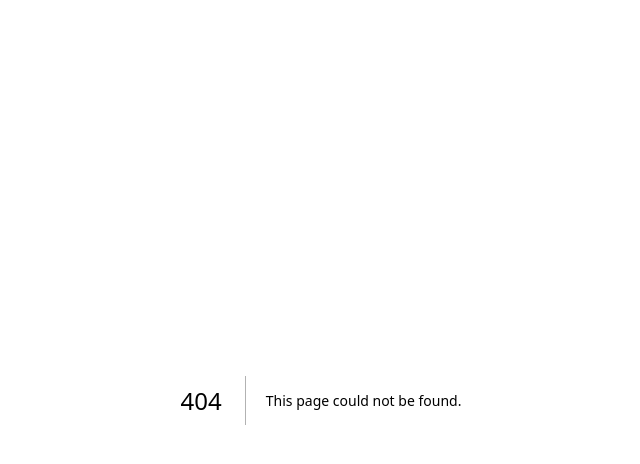
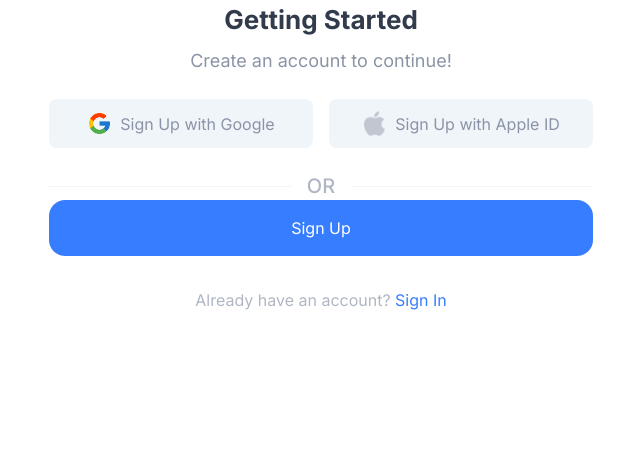
Before and after one commit to tawhidib/anchorblock_task1, a Next.js app: page /sign-up in a window 1280 px wide. Before the commit this address had no page. Shown: the top 464 px of the page, without its empty margins (319-959 px from the left). Built offline with nearby package versions, Linux system fonts and the light colour scheme.

Commit message:
feat: Sign Up page create

```diff
--- /dev/null
+++ b/src/pages/sign-up.tsx
@@ -0,0 +1,34 @@
+import React from "react";
+import AuthActionButtons from "./components/AuthActionButtons";
+import FormContainer from "./components/FormContainer";
+import FormHead from "./components/FormHead";
+import TextWithHrLine from "./components/TextWithHrLine";
+
+const SignUp = () => {
+  return (
+    <FormContainer>
+      <FormHead
+        title="Getting Started"
+        subtitle="Create an account to continue!"
+      />
+
+      {/* auth action buttons  */}
+      <AuthActionButtons pageName="Sign Up" />
+
+      <TextWithHrLine text="or" />
+
+      <button
+        className="w-full py-4 bg-blue capitalize text-white rounded-2xl outline-none
+      hover:shadow-lg"
+      >
+        sign up
+      </button>
+      <p className="mt-8 text-placeholder text-center">
+        Already have an account?{" "}
+        <button className="capitalize text-blue">sign in</button>
+      </p>
+    </FormContainer>
+  );
+};
+
+export default SignUp;
```
